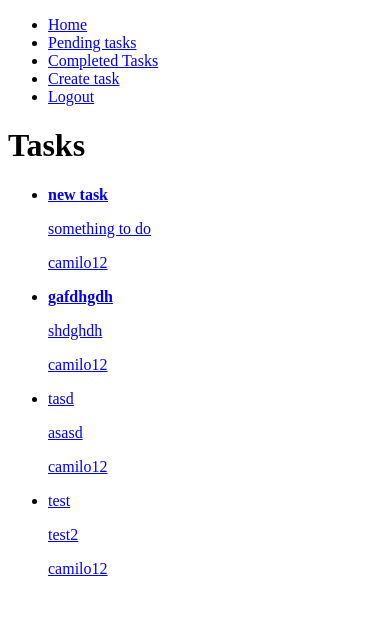
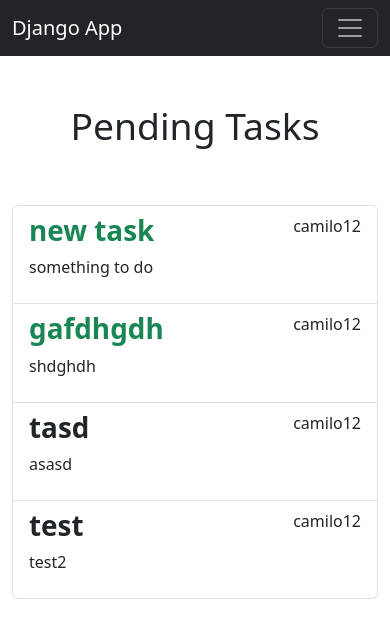
Before and after one commit to Jcamilovpr/django-crud-auth, a Django app: page /tasks/ in a window 390 px wide. Shown: the top 638 px of the page. Run offline with Django 5.2, Linux system fonts and the light colour scheme; a user stored in the database is signed in; data comes from the database, SQL or seed files in the repository; both versions use the stored data as it was after the commit.

Commit message:
Add Bootstrap, improve home buttons & update task titles
- Add Bootstrap via CDN to style all pages.
- Show different buttons on the home page depending on login status.
- Update titles for pending and completed tasks in tasks.html.

```diff
--- a/tasks/templates/base.html
+++ b/tasks/templates/base.html
@@ -4,36 +4,45 @@
     <meta charset="UTF-8">
     <meta name="viewport" content="width=device-width, initial-scale=1.0">
     <title>Django CRUD Application</title>
+    <link rel="stylesheet" href="https://cdn.jsdelivr.net/npm/bootstrap@5.3.8/dist/css/bootstrap.min.css">
 </head>
 <body>
 
-    <nav>
-        <ul>
-            <li>
-                <a href="/">Home</a>
+    <nav class="navbar navbar-expand-lg bg-dark navbar-dark">
+    <div class="container">
+        <a class="navbar-brand" href="/">Django App</a>
+        <button class="navbar-toggler" type="button" data-bs-toggle="collapse" data-bs-target="#navbarNav" aria-controls="navbarNav" aria-expanded="false" aria-label="Toggle navigation">
+        <span class="navbar-toggler-icon"></span>
+        </button>
+        <div class="collapse navbar-collapse" id="navbarNav">
+        <ul class="navbar-nav ms-auto">
+            <li class="nav-item">
+                <a href="/" class="nav-link">Home</a>
             </li>
             {% if user.is_authenticated %}
-            <li>
-                <a href="{% url 'tasks' %}">Pending tasks</a>
+            <li class="nav-item">
+                <a href="{% url 'tasks' %}" class="nav-link">Pending tasks</a>
             </li>
-            <li>
-                <a href="{% url 'task_completed' %}">Completed Tasks</a>
+            <li class="nav-item">
+                <a href="{% url 'task_completed' %}" class="nav-link">Completed Tasks</a>
             </li>
-            <li>
-                <a href="/tasks/create/">Create task</a>
+            <li class="nav-item">
+                <a href="/tasks/create/" class="nav-link">Create task</a>
             </li>
-            <li>
-                <a href="/logout">Logout</a>
+            <li class="nav-item">
+                <a href="/logout" class="nav-link">Logout</a>
             </li>
             {% else %}
-            <li>
-                <a href="/signup">Signup</a>
+            <li class="nav-item">
+                <a href="/signup" class="nav-link">Signup</a>
             </li>
-            <li>
-                <a href="/signin">Signin</a>
+            <li class="nav-item">
+                <a href="/signin" class="nav-link">Signin</a>
             </li>
             {% endif %}
         </ul>
+        </div>
+    </div>
     </nav>
 
     {% block content %}
--- a/tasks/templates/tasks.html
+++ b/tasks/templates/tasks.html
@@ -1,28 +1,40 @@
 {% extends 'base.html' %}
 
 {% block content%}
-    <h1>Tasks</h1>
 
-    <ul>
+<main class="container">
+    <div class="row">
+        <div class="col-md-6 offset-md-3">
+            {% if view_type == 'completed' %}
+                <h1 class="text-center display-3 py-5">Completed Tasks</h1>
+            {% else %}
+                <h1 class="text-center display-3 py-5">Pending Tasks</h1>
+            {% endif %}
+
+            <ul class="list-group">
             {% for task in tasks %}
 
-    <li>
-        <a href="{% url 'task_detail' task.id %}">
+            <a href="{% url 'task_detail' task.id %}" class="list-group-item">
+                <header class="d-flex justify-content-between">
                     {% if task.important %}
-            <strong>{{task.title}}</strong>
+                   <h1 class="fw-bold text-success">{{task.title}}</h1>
                     {% else %}
-            {{task.title}}
+                    <h1 class="fw-bold">{{task.title}}</h1>
                     {% endif %}
+                    <p>{{task.user.username}}</p>
+                </header>
 
                 <p>{{task.description}}</p>
-            <p>{{task.user.username}}</p>
 
                 <p>{{task.datecompleted|date:'M j Y H:i' }}</p>
             </a>
-    </li>
 
 
             {% endfor %}
             </ul>
 
+        </div>
+    </div>
+</main>
+
 {% endblock %}
--- a/tasks/views.py
+++ b/tasks/views.py
@@ -42,14 +42,20 @@ def signup(request):
 @login_required
 def tasks(request):
     tasks = Task.objects.filter(user=request.user, datecompleted__isnull=True)
-    return render(request, 'tasks.html', {'tasks': tasks})
+    return render(request, 'tasks.html', {
+        'tasks': tasks,
+        'view_type': 'pending'
+    })
 
 
 @login_required
 def tasks_completed(request):
     tasks = Task.objects.filter(
         user=request.user, datecompleted__isnull=False).order_by('-datecompleted')
-    return render(request, 'tasks.html', {'tasks': tasks})
+    return render(request, 'tasks.html', {
+        'tasks': tasks,
+        'view_type': 'completed'
+    })
 
 
 @login_required
```
Also changed, not shown: tasks/forms.py (+7 -2 lines), tasks/templates/create_task.html (+9 -4 lines), tasks/templates/home.html (+25 -2 lines), tasks/templates/signin.html (+24 -9 lines), tasks/templates/signup.html (+28 -9 lines), tasks/templates/task_detail.html (+12 -5 lines), db.sqlite3. Lines whose indentation alone changed are shown as unchanged.
